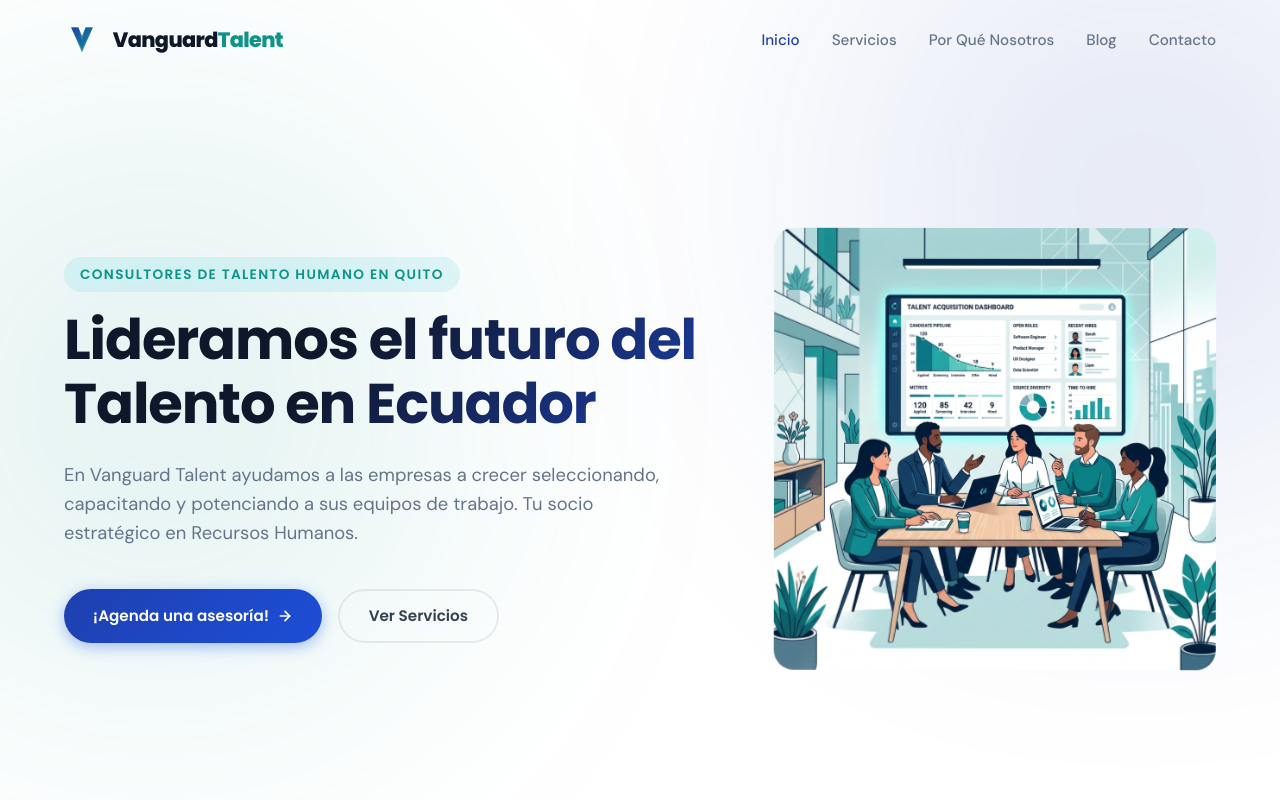
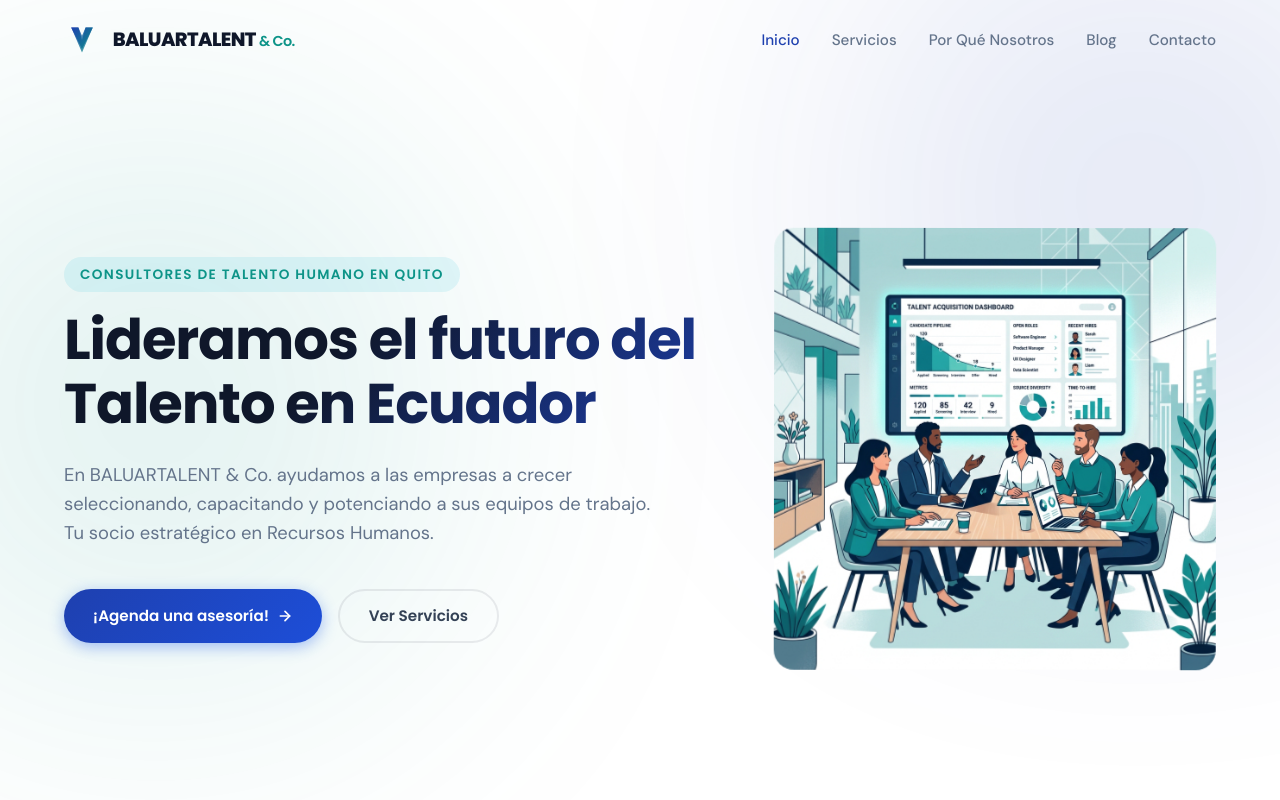
Before and after one commit to Ericks1n/Vtalent, a React (Vite) app: page / in a window 1280 px wide. Shown: the top 800 px of the page. Built offline with nearby package versions, Linux system fonts and the light colour scheme.

Commit message:
chore: rename brand to BALUARTALENT & Co. Consultoria Integral

```diff
--- a/index.html
+++ b/index.html
@@ -5,17 +5,17 @@
     <meta name="viewport" content="width=device-width, initial-scale=1.0" />
     <meta name="robots" content="index, follow, max-image-preview:large, max-snippet:-1, max-video-preview:-1" />
 
-    <title>Vanguard Talent | Consultoría de Recursos Humanos y Selección en Quito</title>
-    <meta name="description" content="Vanguard Talent es la consultora de Recursos Humanos líder en Quito, Ecuador. Especialistas en reclutamiento, selección de personal, nómina y clima laboral." />
-    <meta name="keywords" content="recursos humanos quito, consultora de rrhh quito, reclutamiento y seleccion ecuador, outsourcing de nomina quito, gestion de talento humano ecuador, vanguard talent, consultoria laboral quito" />
+    <title>BALUARTALENT & Co. Consultoría Integral | Recursos Humanos y Selección en Quito</title>
+    <meta name="description" content="BALUARTALENT & Co. Consultoría Integral es la consultora de Recursos Humanos líder en Quito, Ecuador. Especialistas en reclutamiento, selección de personal, nómina y clima laboral." />
+    <meta name="keywords" content="recursos humanos quito, consultora de rrhh quito, reclutamiento y seleccion ecuador, outsourcing de nomina quito, gestion de talento humano ecuador, baluartalent, consultoria laboral quito" />
 
     <!-- Open Graph / Facebook -->
     <meta property="og:locale" content="es_EC" />
     <meta property="og:type" content="website" />
-    <meta property="og:title" content="Vanguard Talent - Consultoría de Recursos Humanos" />
+    <meta property="og:title" content="BALUARTALENT & Co. Consultoría Integral - Recursos Humanos" />
     <meta property="og:description" content="Optimiza la gestión del talento en tu empresa. Reclutamiento, nómina, capacitación y clima organizacional en Quito, Ecuador." />
-    <meta property="og:url" content="https://vanguardtalent.ec" />
-    <meta property="og:site_name" content="Vanguard Talent" />
+    <meta property="og:url" content="https://baluartalent.com" />
+    <meta property="og:site_name" content="BALUARTALENT & Co." />
     <meta property="og:image" content="/hero_recruitment.png" />
 
     <!-- Favicon -->
--- a/src/components/CtaBanner.jsx
+++ b/src/components/CtaBanner.jsx
@@ -20,7 +20,7 @@
             <div className="cta-image">
               <img
                 src="/cta_consulting.png"
-                alt="Asesoría en Recursos Humanos Vanguard Talent"
+                alt="Asesoría en Recursos Humanos BALUARTALENT & Co."
                 loading="lazy"
               />
             </div>
--- a/src/components/Footer.jsx
+++ b/src/components/Footer.jsx
@@ -8,7 +8,7 @@
         {/* Footer Top WhatsApp Banner */}
         <div className="footer-top">
           <h3>¿Necesitas asesoría en Recursos Humanos? Estamos para ayudarte.</h3>
-          <a href="https://wa.me/593999999999?text=Hola%20Vanguard%20Talent,%20quisiera%20saber%20más%20sobre%20sus%20servicios%20de%20RRHH" className="btn btn-primary" target="_blank" rel="noopener noreferrer" style={{ background: '#25D366', boxShadow: '0 4px 15px rgba(37, 211, 102, 0.4)' }}>
+          <a href="https://wa.me/593999999999?text=Hola%20BALUARTALENT%20%26%20Co.,%20quisiera%20saber%20más%20sobre%20sus%20servicios%20de%20RRHH" className="btn btn-primary" target="_blank" rel="noopener noreferrer" style={{ background: '#25D366', boxShadow: '0 4px 15px rgba(37, 211, 102, 0.4)' }}>
             <svg width="18" height="18" viewBox="0 0 24 24" fill="none" stroke="currentColor" strokeWidth="2.5" strokeLinecap="round" strokeLinejoin="round" style={{ fill: 'currentColor' }}>
               <path d="M21 11.5a8.38 8.38 0 0 1-.9 3.8 8.5 8.5 0 0 1-7.6 4.7 8.38 8.38 0 0 1-3.8-.9L3 21l1.9-5.7a8.38 8.38 0 0 1-.9-3.8 8.5 8.5 0 0 1 4.7-7.6 8.38 8.38 0 0 1 3.8-.9h.5a8.48 8.48 0 0 1 8 8v.5z"></path>
             </svg>
@@ -32,28 +32,28 @@
                 <path d="M20 15L50 75L80 15H60L50 50L40 15H20Z" fill="url(#footer-logo-grad)" />
                 <path d="M40 15L50 38L60 15H80L50 85L20 15H40Z" fill="url(#footer-logo-grad)" opacity="0.8" />
               </svg>
-              <span style={{ fontFamily: 'var(--font-heading)', fontSize: '1.25rem', fontWeight: '800', color: 'var(--text-heading)', letterSpacing: '-0.03em' }}>
-                Vanguard<span style={{ color: 'var(--secondary)' }}>Talent</span>
+              <span style={{ fontFamily: 'var(--font-heading)', fontSize: '1.15rem', fontWeight: '800', color: 'var(--text-heading)', letterSpacing: '-0.03em' }}>
+                BALUARTALENT<span style={{ color: 'var(--secondary)', fontSize: '0.85rem', fontWeight: '600', marginLeft: '0.2rem' }}>& Co.</span>
               </span>
             </div>
             <p>
-              Vanguard Talent es la consultora de Recursos Humanos de referencia en Quito, Ecuador. Potenciamos la productividad y el clima laboral de tu organización con soluciones a la medida.
+              BALUARTALENT & Co. Consultoría Integral es la consultora de Recursos Humanos de referencia en Quito, Ecuador. Potenciamos la productividad y el clima laboral de tu organización con soluciones a la medida.
             </p>
             <div className="social-links">
               {/* Facebook */}
-              <a href="https://facebook.com/VanguardTalent" className="social-icon" target="_blank" rel="noopener noreferrer" aria-label="Facebook">
+              <a href="https://facebook.com/Baluartalent" className="social-icon" target="_blank" rel="noopener noreferrer" aria-label="Facebook">
                 <svg width="16" height="16" viewBox="0 0 24 24" fill="none" stroke="currentColor" strokeWidth="2" strokeLinecap="round" strokeLinejoin="round"><path d="M18 2h-3a5 5 0 0 0-5 5v3H7v4h3v8h4v-8h3l1-4h-4V7a1 1 0 0 1 1-1h3z"></path></svg>
               </a>
               {/* Instagram */}
-              <a href="https://instagram.com/VanguardTalent" className="social-icon" target="_blank" rel="noopener noreferrer" aria-label="Instagram">
+              <a href="https://instagram.com/Baluartalent" className="social-icon" target="_blank" rel="noopener noreferrer" aria-label="Instagram">
                 <svg width="16" height="16" viewBox="0 0 24 24" fill="none" stroke="currentColor" strokeWidth="2" strokeLinecap="round" strokeLinejoin="round"><rect x="2" y="2" width="20" height="20" rx="5" ry="5"></rect><path d="M16 11.37A4 4 0 1 1 12.63 8 4 4 0 0 1 16 11.37z"></path><line x1="17.5" y1="6.5" x2="17.51" y2="6.5"></line></svg>
               </a>
               {/* LinkedIn */}
-              <a href="https://linkedin.com/company/vanguard-talent" className="social-icon" target="_blank" rel="noopener noreferrer" aria-label="LinkedIn">
+              <a href="https://linkedin.com/company/baluartalent" className="social-icon" target="_blank" rel="noopener noreferrer" aria-label="LinkedIn">
                 <svg width="16" height="16" viewBox="0 0 24 24" fill="none" stroke="currentColor" strokeWidth="2" strokeLinecap="round" strokeLinejoin="round"><path d="M16 8a6 6 0 0 1 6 6v7h-4v-7a2 2 0 0 0-2-2 2 2 0 0 0-2 2v7h-4v-7a6 6 0 0 1 6-6z"></path><rect x="2" y="9" width="4" height="12"></rect><circle cx="4" cy="4" r="2"></circle></svg>
               </a>
               {/* TikTok */}
-              <a href="https://tiktok.com/@vanguardtalent" className="social-icon" target="_blank" rel="noopener noreferrer" aria-label="TikTok">
+              <a href="https://tiktok.com/@baluartalent" className="social-icon" target="_blank" rel="noopener noreferrer" aria-label="TikTok">
                 <svg width="16" height="16" viewBox="0 0 24 24" fill="none" stroke="currentColor" strokeWidth="2" strokeLinecap="round" strokeLinejoin="round"><path d="M9 12a4 4 0 1 0 4 4V4a5 5 0 0 0 5 5"></path></svg>
               </a>
             </div>
@@ -126,7 +126,7 @@
 
         {/* Footer Bottom copyright */}
         <div className="footer-bottom">
-          <p>© 2026 Vanguard Talent. Todos los derechos reservados. Quito, Ecuador.</p>
+          <p>© 2026 BALUARTALENT & Co. Consultoría Integral. Todos los derechos reservados. Quito, Ecuador.</p>
           <div style={{ display: 'flex', gap: '1rem' }}>
             <a href="#privacidad" style={{ color: 'var(--text-muted)' }}>Política de Privacidad</a>
             <span style={{ color: 'var(--border-light)' }}>|</span>
--- a/src/components/Hero.jsx
+++ b/src/components/Hero.jsx
@@ -12,7 +12,7 @@
           <span className="subtitle">Consultores de Talento Humano en Quito</span>
           <h1>Lideramos el futuro del Talento en Ecuador</h1>
           <p>
-            En Vanguard Talent ayudamos a las empresas a crecer seleccionando, capacitando y potenciando a sus equipos de trabajo. Tu socio estratégico en Recursos Humanos.
+            En BALUARTALENT & Co. ayudamos a las empresas a crecer seleccionando, capacitando y potenciando a sus equipos de trabajo. Tu socio estratégico en Recursos Humanos.
           </p>
           <div className="hero-buttons">
             <button className="btn btn-primary" onClick={onOpenContact}>
@@ -31,7 +31,7 @@
         <div className="hero-image">
           <img
             src="/hero_recruitment.png"
-            alt="Vanguard Talent Consultores de Recursos Humanos en Quito"
+            alt="BALUARTALENT & Co. Consultores de Recursos Humanos en Quito"
             loading="eager"
           />
         </div>
--- a/src/components/Navbar.jsx
+++ b/src/components/Navbar.jsx
@@ -30,8 +30,8 @@
             <path d="M20 15L50 75L80 15H60L50 50L40 15H20Z" fill="url(#logo-grad)" />
             <path d="M40 15L50 38L60 15H80L50 85L20 15H40Z" fill="url(#logo-grad)" opacity="0.8" />
           </svg>
-          <span style={{ fontFamily: 'var(--font-heading)', fontSize: '1.3rem', fontWeight: '800', color: 'var(--text-heading)', letterSpacing: '-0.03em' }}>
-            Vanguard<span style={{ color: 'var(--secondary)' }}>Talent</span>
+          <span style={{ fontFamily: 'var(--font-heading)', fontSize: '1.2rem', fontWeight: '800', color: 'var(--text-heading)', letterSpacing: '-0.03em' }}>
+            BALUARTALENT<span style={{ color: 'var(--secondary)', fontSize: '0.9rem', fontWeight: '600', marginLeft: '0.2rem' }}>& Co.</span>
           </span>
         </a>
 
```
